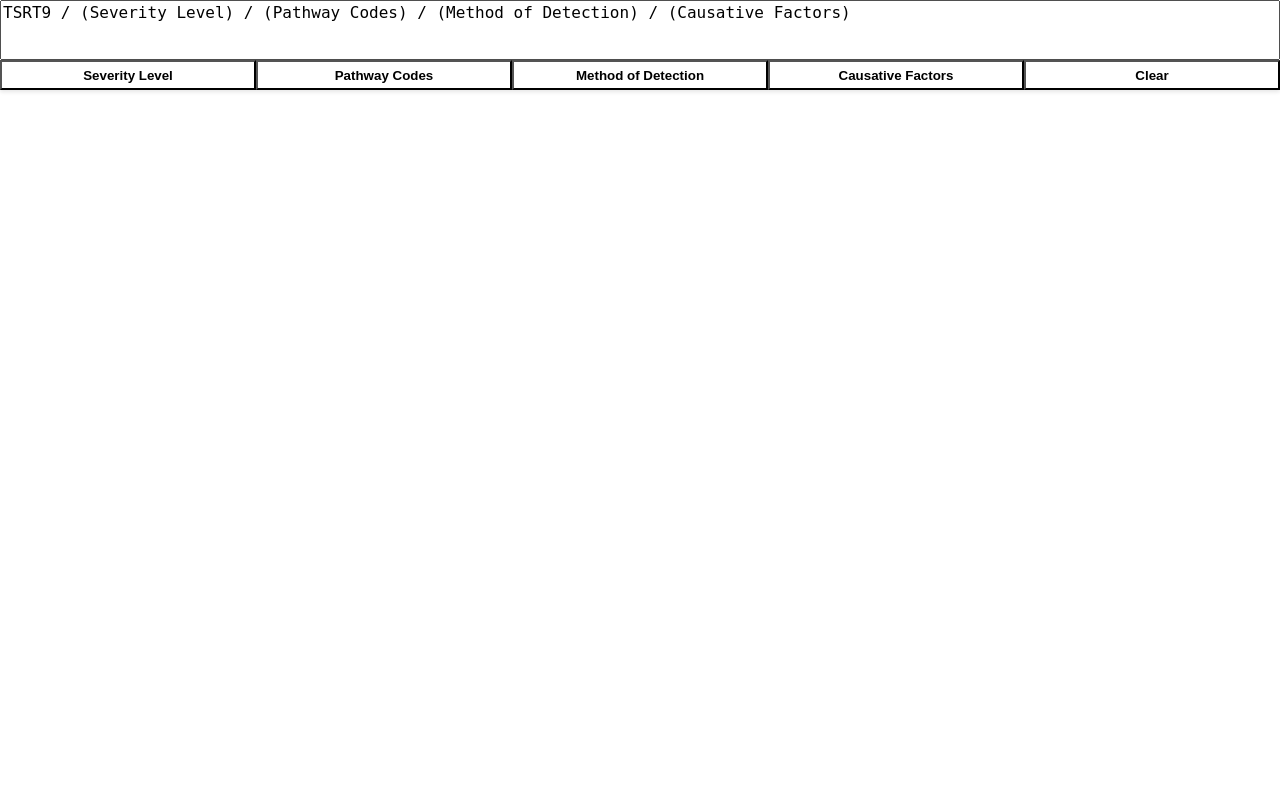
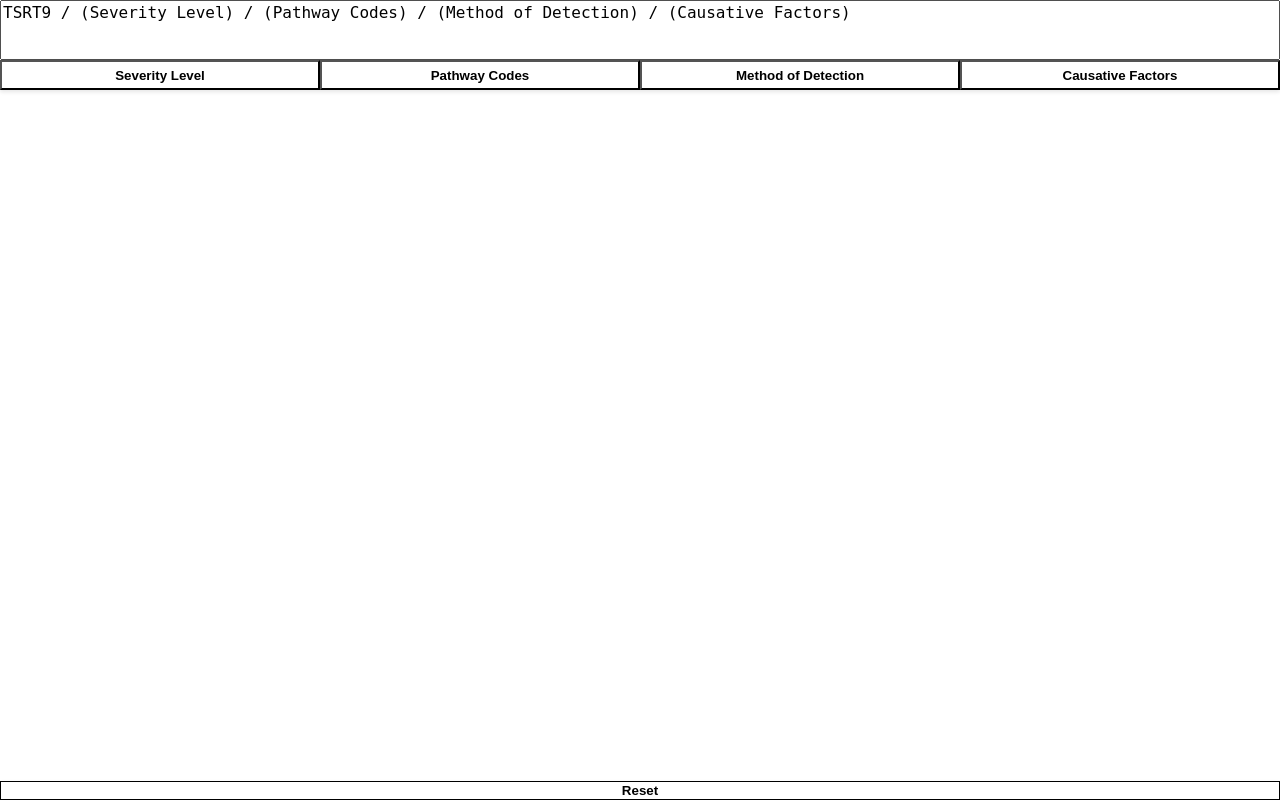
Before and after one commit to Cotterilla12/TSRT9-Web-Widget, a Flask app: page /widget in a window 1280 px wide. Run offline with Flask 3, Linux system fonts and the light colour scheme.

Commit message:
Changed a few bits to make it flow better, such as moving the clear button to the bottom to make the flow better

```diff
--- a/app.py
+++ b/app.py
@@ -112,6 +112,13 @@ severityLevels = LoadData("Severity Levels.csv")
 
 app = Flask(__name__)
 
+@app.after_request
+def allow_iframe(response):
+    # Remove any restrictive headers
+    response.headers.pop('X-Frame-Options', None)
+    response.headers['Content-Security-Policy'] = "frame-ancestors *"
+    return response
+
 @app.route("/api/severity")
 def api_severity():
     return jsonify(severityLevels)
--- a/static/style.css
+++ b/static/style.css
@@ -150,3 +150,26 @@ button.selected-button {
     min-height: 0;
     overflow: hidden;
 }
+
+#clear-button-wrapper {
+    height: 30px;
+}
+
+.clear-button-wrapper {
+    flex-shrink: 0;
+    background: #f9f9f9;
+    box-shadow: 0 2px 4px rgba(0,0,0,0.1);
+    z-index: 101;
+}
+
+/* This rule ensures the clear button spans the full width and
+   matches the look of the other toggle buttons */
+.clear-button-wrapper button {
+    width: 100%;
+    display: block;
+    white-space: nowrap;
+    font-weight: bold;
+    cursor: pointer;
+    background-color: white;
+    border: 1px solid #000;  /* Matching border styling if desired */
+}
--- a/templates/webdeveloperinformation.html
+++ b/templates/webdeveloperinformation.html
@@ -95,7 +95,7 @@
 
         <h2>Embedding with Existing Error Code</h2>
         <p>Embed the widget preloaded with an existing TSRT9 error code (Example: TSRT9 / Level 2 / 3c / 3f / 3h / 3j / MD2g / CF 5a / CF 5d / CF 5e):</p>
-        <p><strong>Note:</strong> It does not matter whether it is loaded as "TSRT9/*" or "TSRT9 /*", as well as there being spaces between the codes as these are all stripped as part of identification. In this scenario, pressing "Clear" will reset the interface to the submitted code rather than to an empty state. The user can still edit the result, but each entry will need to be manually removed.</p>
+        <p><strong>Note:</strong> It does not matter whether it is loaded as "TSRT9/*" or "TSRT9 /*", as well as there being spaces between the codes as these are all stripped as part of identification. In this scenario, pressing "Reset" will reset the interface to the submitted code rather than to an empty state. The user can still edit the result, but each entry will need to be manually removed.</p>
         <h3>Code Sanitisation:</h3>
         <p>When embedding with existing error codes, the widget sanitises each entered code, ensuring it matches a known taxonomy code exactly. Non-matching codes, as well as ones from the wrong taxonomies, will simply be ignored. Duplicate entries of the same code are accepted but only appear once. If multiple different SL or MD codes are submitted, neither will be shown.</p>
         <p><strong>Note:</strong> For 'Severity Level' (SL) and 'Method of Detection' (MD), only one selection is allowed regardless of widget load.</p>
--- a/templates/widget.html
+++ b/templates/widget.html
@@ -12,18 +12,16 @@
         </div>
     </div>
 
+    {% if not singleTaxonomy %}
     <div class="button-container">
         <div class="button-row">
-            {% if not singleTaxonomy %}
                 <button id="SLBtn" onclick="showSLOptions()">Severity Level</button>
                 <button id="PCBtn" onclick="showPCOptions()">Pathway Codes</button>
                 <button id="MDBtn" onclick="showMDOptions()">Method of Detection</button>
                 <button id="CFBtn" onclick="showCFOptions()">Causative Factors</button>
-            {% endif %}
-
-            <button id="ClearBtn" onclick="clearText()">Clear</button>
         </div>
     </div>
+    {% endif %}
 
 
     <!-- Dynamic menus for taxonomy entries -->
@@ -35,6 +33,10 @@
                 <div class="right-content" id="rightContent"></div>
             </div>
         </div>
+    </div>
+
+    <div class="clear-button-wrapper">
+        <button id="ClearBtn" onclick="clearText()">Reset</button>
     </div>
 
     <script>
@@ -533,9 +535,6 @@
         function clearText() {
             let taxonomy = "{{ singleTaxonomy|default('') }}".toUpperCase();
             document.getElementById("rightContent").innerHTML = "";
-            if (taxonomy == ""){
-                toggleMenuButtons("ClearBtn");
-            }
             toggleButtons("", "leftContent");
             toggleButtons("", "taxonomyMenuSingle");
 
```
